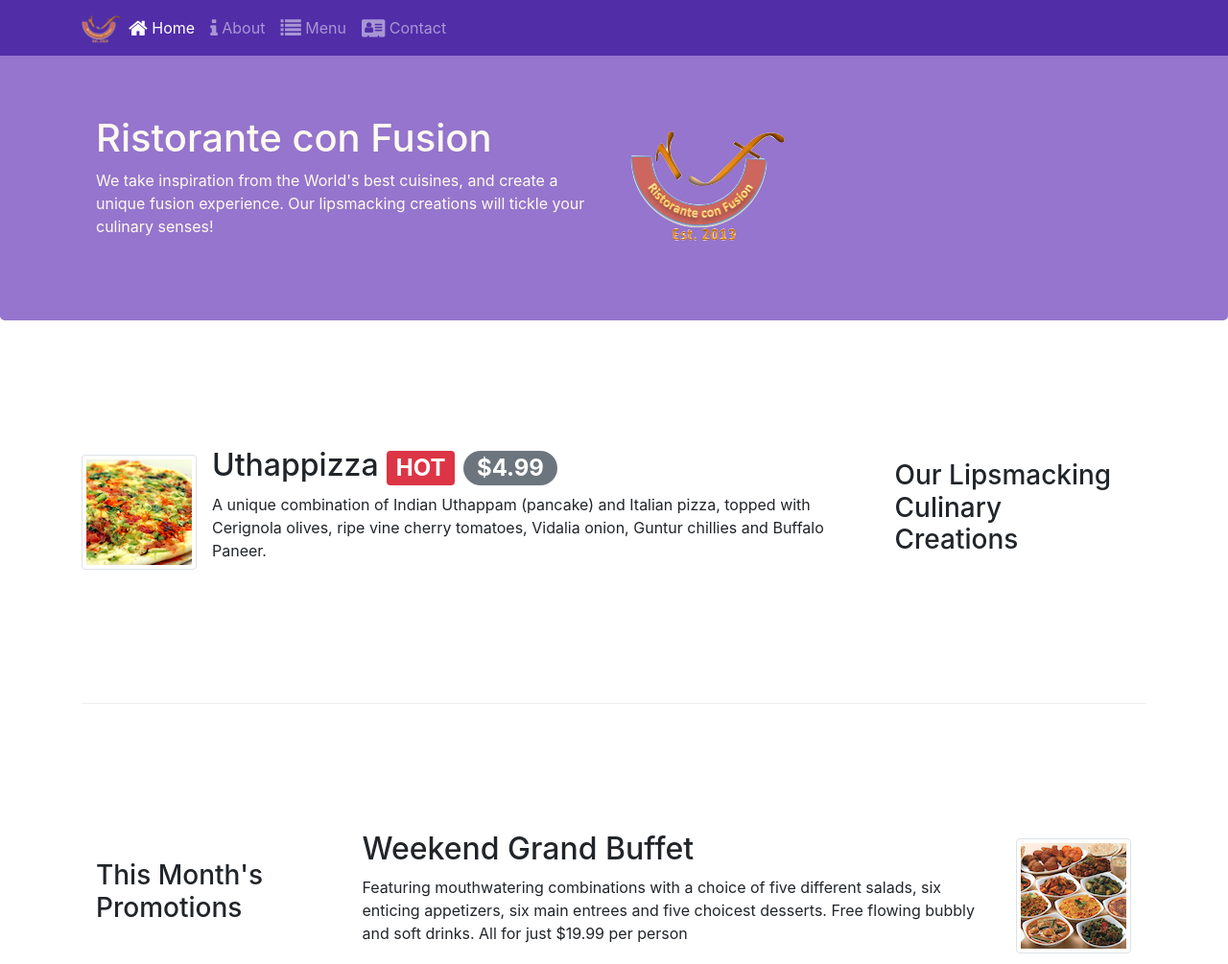
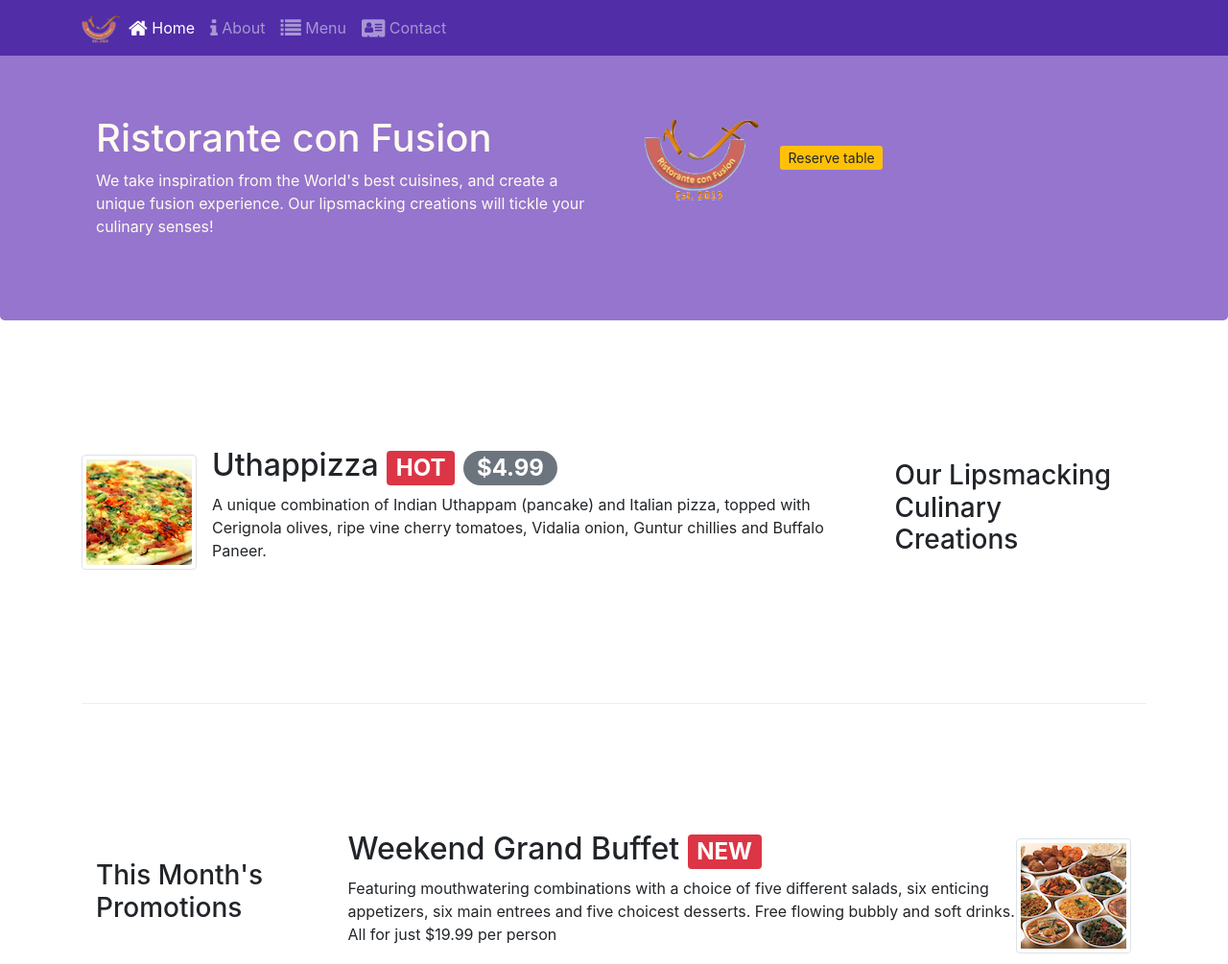
Before and after one commit to LesGayard/bootstrap4, a website: page index.html in a window 1280 px wide. Shown: the top 1005 px of the page at 96% size. Drawn offline with nearby package versions, Linux system fonts and the light colour scheme; files that its build step writes are made by us from their sources.

Commit message:
assignment2

```diff
--- a/index.html
+++ b/index.html
@@ -43,9 +43,17 @@
                     <h1>Ristorante con Fusion</h1>
                     <p class="d-none d-sm-block">We take inspiration from the World's best cuisines, and create a unique fusion experience. Our lipsmacking creations will tickle your culinary senses!</p>
                 </div>
-                <div class="col-12 col-sm align-self-center">
-                    <img src="img/logo.png" class="img-fluid">
+                <div class="col-12 col-sm-auto col-md-auto d-sm-block">
+                    <div>
+                        <img class="col-6" src="img/logo.png" class="img-fluid">
+
+                        <a role="button" id="reserve" class="btn-sm btn-warning col-6  mr-auto " href="#reservation">Reserve table</a>
+
+                    </div>
+
+
                 </div>
+
             </div>
         </div>
     </header>
@@ -69,8 +77,8 @@
             <div class="col-12 col-sm-4  col-md-3">
                 <h3>This Month's Promotions</h3>
             </div>
-            <div class="col col-sm  col-md">
-                <h2>Weekend Grand Buffet</h2>
+            <div class="media-body">
+                <h2 class="mt-0">Weekend Grand Buffet <span class="badge badge-danger">NEW</span></h2>
                 <p class="d-none d-sm-block">Featuring mouthwatering combinations with a choice of five different salads, six enticing appetizers, six main entrees and five choicest desserts. Free flowing bubbly and soft drinks. All for just $19.99 per person </p>
             </div>
             <div class="media">
@@ -92,11 +100,11 @@
             </div>
         </div>
         <div class="row row-content align-items-center">
-            <div class="col-8 col-md col-sm">
+            <div class="col-12 col-md-12 col-sm-auto">
                 <div class="card">
                     <h3 class="card-header bg-warning text-white md-inline-block sm-inline-block"><strong>Reserve a table</strong></h3>
                     <div class="card-body">
-                        <form>
+                        <form id="reservation">
                             <div class="form-group-row">
                                 <label for="guests" class=" col-md-3  col-form-label"><strong>Number of Guests</strong></label>
                                 <div class="form-check form-check-inline">
@@ -126,8 +134,9 @@
                             </div>
                             <div class="form-group-row">
                                 <label for="date and time" class="col-md-3 col-sm-12 col-form-label"><strong>Date and Time</strong></label>
-                                <input class="col-md-3 col-sm-2 rounded" type="date" name="date" id="date and time" value="date" placeholder="date">
-                                <input class="col-md-3 col-sm-2 rounded" type="time" name="time" id="date and time" value="time" placeholder="time">
+                                <input class="col-md-4 col-sm-2 rounded" type="date" name="date" id="date and time" value="date" placeholder="date">
+
+                                <input class="col-md-4 col-sm-2 rounded" type="time" name="time" id="date and time" value="time" placeholder="time">
                             </div>
                             <div class="form-group-row">
                                 <div class="offset-md-2 col-md-8">
--- a/style.css
+++ b/style.css
@@ -41,3 +41,7 @@ body {
 button {
     margin-top: 10px;
 }
+
+#reserve {
+    text-decoration: none;
+}
```
